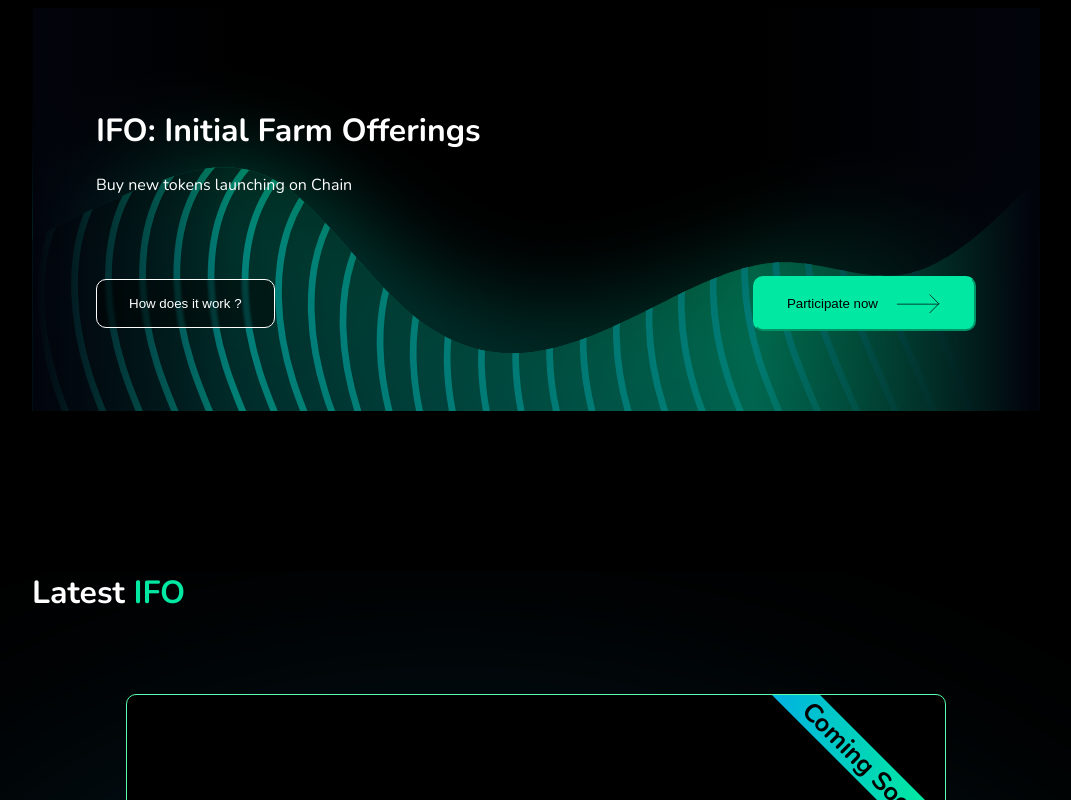
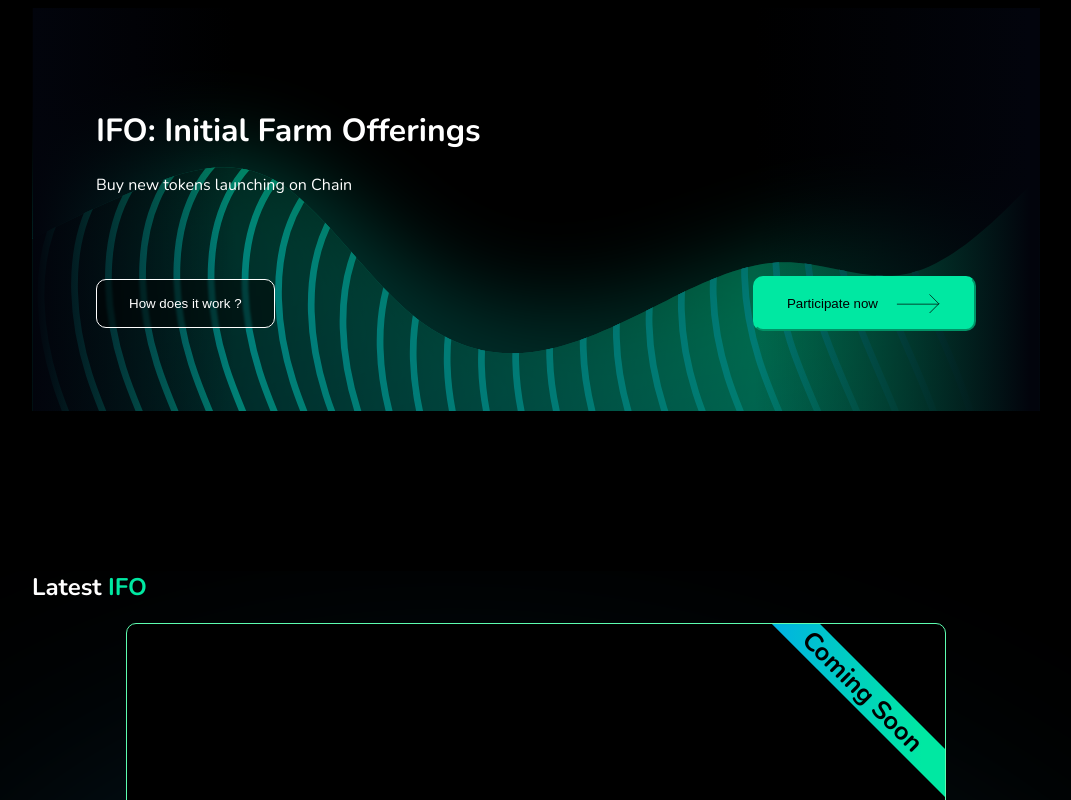
Before and after one commit to swaubhik/dy-launchpad-frontend, a Vue app: page / in a window 1280 px wide. Shown: the top 800 px of the page, without its empty margins (104-1175 px from the left). Built offline with nearby package versions, Linux system fonts and the light colour scheme.

Commit message:
Update LatestIFO.vue
Removed global styles

```diff
--- a/src/components/LatestIFO.vue
+++ b/src/components/LatestIFO.vue
@@ -82,12 +82,6 @@ export default {
     background-position: center;
     background-repeat: no-repeat;
     padding: 0 8rem;
-
-    .heading {
-        font-size: 2rem;
-        font-weight: 700;
-        margin-bottom: 5rem;
-    }
 
     .card__component {
         position: relative;
```
